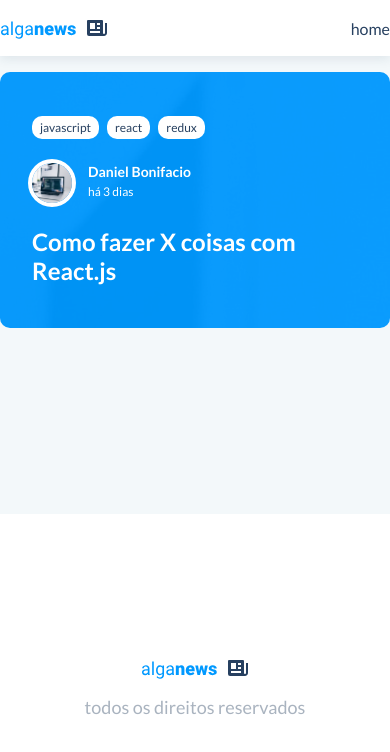
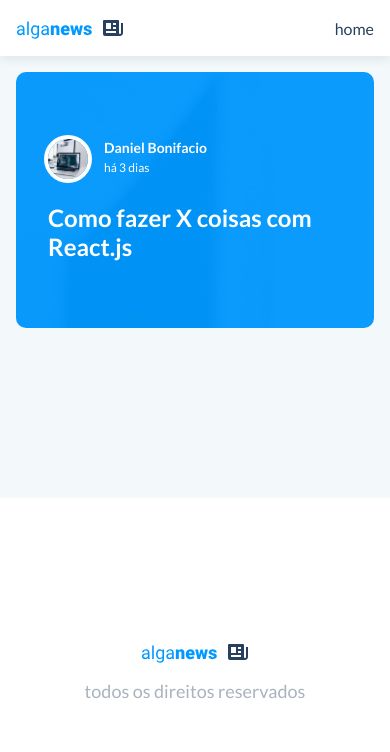
Before and after one commit to alex-holanda/alganews-blog, a Next.js app: page / in a window 390 px wide. Shown: the top 752 px of the page. Built offline with nearby package versions, Linux system fonts and the light colour scheme.

Commit message:
Feito ajustes no FeaturedPost para colocar responsividade

```diff
--- a/src/components/Content.tsx
+++ b/src/components/Content.tsx
@@ -21,4 +21,6 @@ const Wrapper = styled.div`
 const Container = styled.div`
   max-width: 848px;
   margin: auto;
+
+  padding: 16px;
 `;
--- a/src/components/FeaturedPost.tsx
+++ b/src/components/FeaturedPost.tsx
@@ -1,4 +1,3 @@
-import Image from "next/image";
 import { Post } from "alex-holanda-sdk";
 
 import styled from "styled-components";
@@ -75,6 +74,10 @@ const Tags = styled.ul`
   list-style: none;
   display: flex;
   gap: 8px;
+
+  @media screen and (max-width: 767px) {
+    display: none;
+  }
 `;
 
 const Tag = styled.li`
--- a/src/components/Header.tsx
+++ b/src/components/Header.tsx
@@ -33,4 +33,6 @@ const Container = styled.div`
   max-width: 848px;
   margin: auto;
   height: 100%;
+
+  padding: 0 16px;
 `;
--- a/src/pages/index.tsx
+++ b/src/pages/index.tsx
@@ -67,10 +67,4 @@ const Home: NextPage = () => {
 
 export default Home;
 
-const Wrapper = styled.div`
-  display: flex;
-  flex-direction: column;
-  gap: 16px;
-
-  margin-top: 16px;
-`;
+const Wrapper = styled.div``;
```
